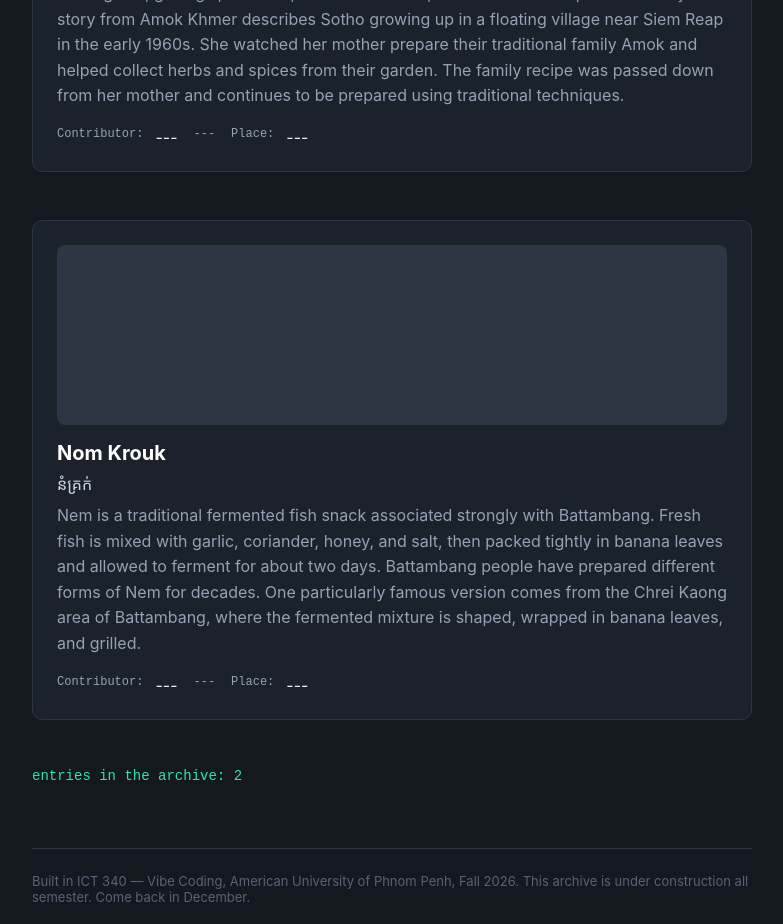
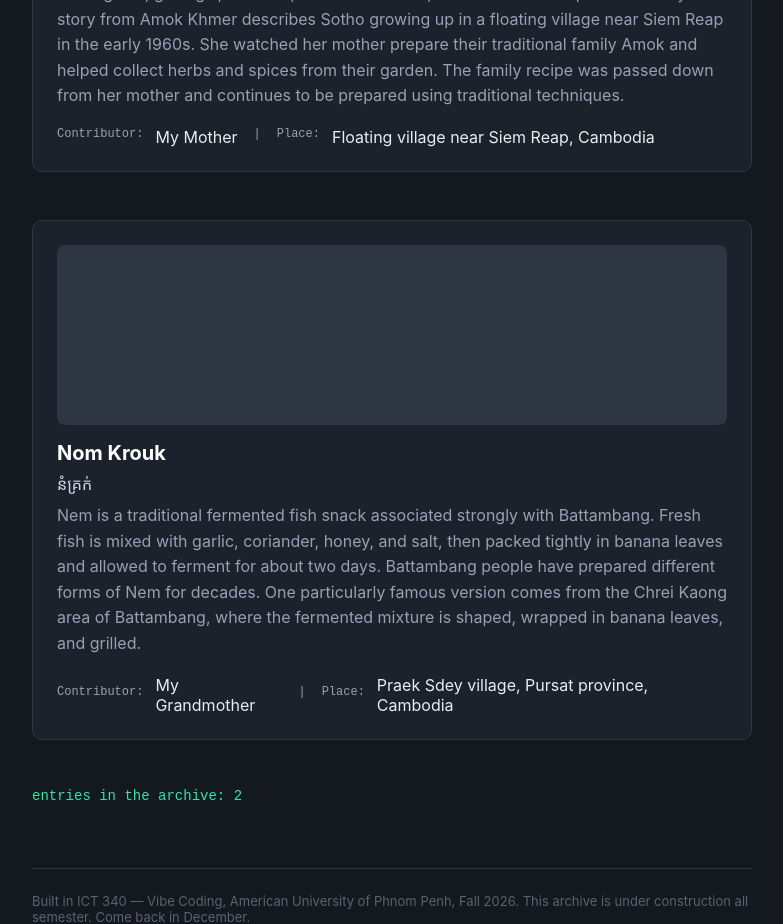
Before and after one commit to amarathorng/cambodian-village-foods, a Next.js app: page / in a window 1280 px wide. Shown: the part 920-1844 px from the top of the page, without its empty margins (248-1031 px from the left). Built offline with nearby package versions, Linux system fonts and the light colour scheme.

Commit message:
update: EntryCard shows real contributor and place data

```diff
--- a/components/EntryCard.js
+++ b/components/EntryCard.js
@@ -44,10 +44,10 @@ const EntryCard = ({ entry }) => {
       </p>
       <div style={{ display: "flex", gap: "12px", marginTop: 12, alignItems: "center" }}>
         <p style={labelStyle}>Contributor:</p>
-        <span style={valueStyle}>---</span>
-        <p style={{...labelStyle, margin: "0 4px"}}>---</p>
+        <span style={valueStyle}>{entry.contributor}</span>
+        <p style={{...labelStyle, margin: "0 4px"}}>|</p>
         <p style={labelStyle}>Place:</p>
-        <span style={valueStyle}>---</span>
+        <span style={valueStyle}>{entry.place}</span>
       </div>
     </div>
   );
```
